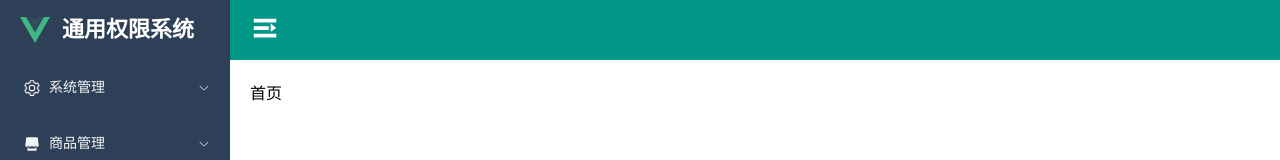
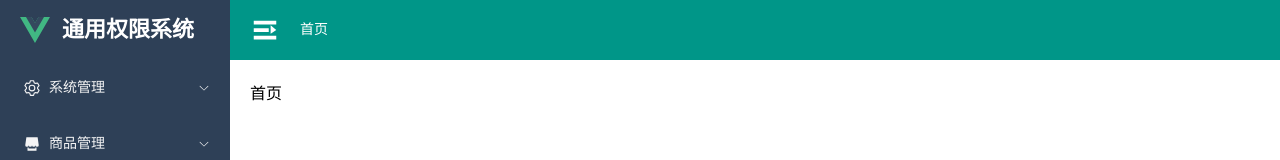
Before and after one commit to 17351590701/general-system-vue, a Vue app: page /dashboard in a window 1280 px wide. Shown: the top 160 px of the page. Built offline with nearby package versions, Linux system fonts and the light colour scheme.

Commit message:
完成面包屑

```diff
--- /dev/null
+++ b/src/layout/header/BreadCrumb.vue
@@ -0,0 +1,48 @@
+<template>
+  <el-breadcrumb class="bred" separator="/">
+    <el-breadcrumb-item v-for="item in tabs">{{ item.meta.title }}</el-breadcrumb-item>
+  </el-breadcrumb>
+</template>
+
+<script setup lang="ts">
+import {type Ref, watch, ref} from 'vue'
+import {useRoute, type RouteLocationMatched} from "vue-router";
+//定义面包屑导航数据
+const tabs: Ref<RouteLocationMatched[]> = ref([])
+const route = useRoute();
+//获取面包屑函数
+const getBreadcrumb = () => {
+  let mached = route.matched.filter((item) => item.meta && item.meta.title)
+  //获取第一个数据
+  const first = mached[0]
+  //判断是否是首页，不是，自己构造
+  if (first.path !== '/dashboard') {
+    mached = [{path: '/dashboard', meta: {title: '首页'}} as any].concat(mached)
+  }
+  tabs.value = mached;
+}
+//调用面包屑函数
+getBreadcrumb()
+//监听当前路由,生产面包屑
+watch(
+    () => route.path,
+    () => getBreadcrumb()
+)
+</script>
+
+<style scoped lang="scss">
+.bred {
+  margin-left: 20px;
+
+}
+
+//修改字体颜色
+:deep(.el-breadcrumb__inner) {
+  color: #fff !important;
+}
+
+:deep(.el-breadcrumb__inner a) {
+  color: #fff !important;
+}
+
+</style>
--- a/src/layout/header/Header.vue
+++ b/src/layout/header/Header.vue
@@ -1,14 +1,19 @@
 <template>
-<div >
+<div class="header-container">
   <Collapse></Collapse>
+  <BreadCrumb></BreadCrumb>
 </div>
 </template>
 
 <script setup lang="ts">
-
 import Collapse from "@/layout/header/Collapse.vue";
+import BreadCrumb from "@/layout/header/BreadCrumb.vue";
 </script>
 
-<style scoped>
+<style scoped lang="scss">
+.header-container{
+  display: flex;
+  align-items: center;
+}
 
 </style>
```
